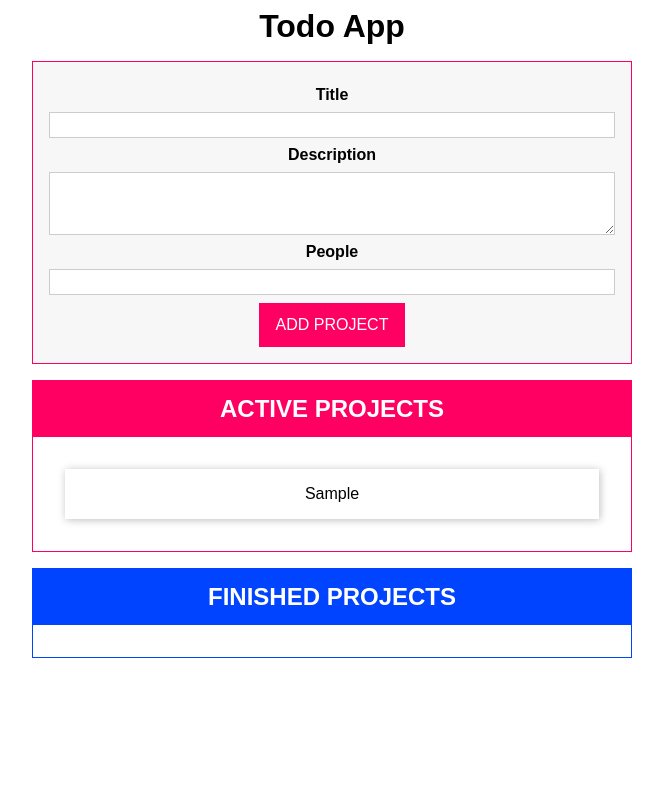
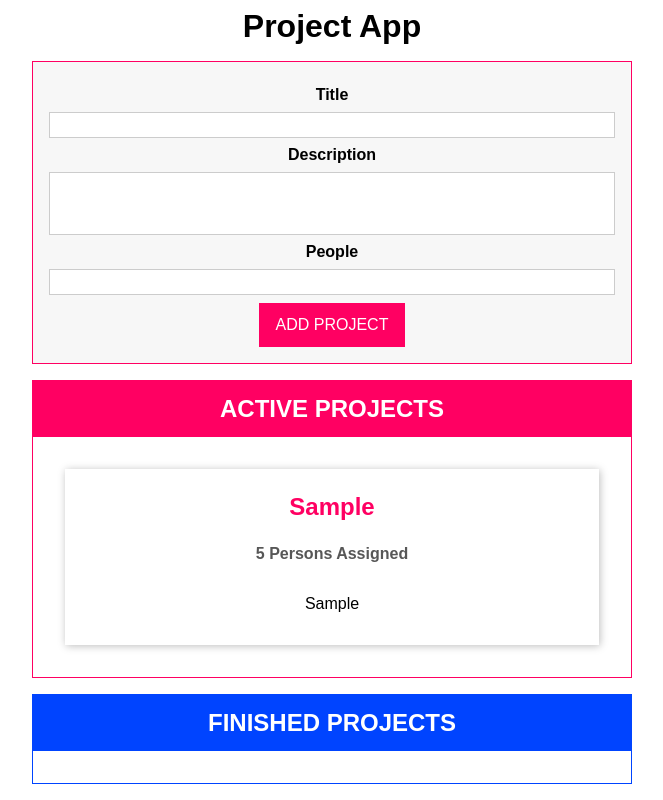
Before and after one commit to mchtkuk/typescript-project, a website with bundled scripts: page index.html in a window 1280 px wide. Both pictures are taken after typing "Sample", "Sample", "5" into the empty fields and a click on the button "ADD PROJECT". Shown: the whole page, without its empty margins (308-971 px from the left). Built offline with nearby package versions, Linux system fonts and the light colour scheme.

Commit message:
rendering people assigned and description

```diff
--- a/app.css
+++ b/app.css
@@ -23,6 +23,8 @@ h1 {
 li {
   display: flex;
   justify-content: center;
+  flex-direction: column;
+  text-align: center;
 }
 
 label,
@@ -32,6 +34,7 @@ textarea {
   margin: 0.5rem 0;
   justify-content: center;
   text-align: center;
+  resize: none;
 }
 
 label {
--- a/index.html
+++ b/index.html
@@ -9,7 +9,7 @@
     <script src="dist/app.js" defer></script>
   </head>
   <body>
-      <h1>Todo App</h1>
+      <h1>Project App</h1>
     <template id="project-input">
       <form>
         <div class="form-control">
@@ -28,7 +28,11 @@
       </form>
     </template>
     <template id="single-project">
-      <li></li>
+      <li>
+        <h2></h2>
+        <h3></h3>
+        <p></p>
+      </li>
     </template>
     <template id="project-list">
       <section class="projects">
--- a/src/app.ts
+++ b/src/app.ts
@@ -155,6 +155,36 @@ function autobind(_: any, _2: string, descriptor: PropertyDescriptor) {
     return adjDescriptor;
 }
 
+
+class ProjectItem extends Component<HTMLUListElement, HTMLLIElement> {
+  private project: Project;
+
+  get persons() {
+      if(this.project.people === 1) {
+      return '1 person';
+    } else {
+      return `${this.project.people} Persons`;
+    }
+}
+
+  constructor(hostId: string, project: Project) {
+    super('single-project', hostId, false, project.id);
+    this.project = project
+
+    this.configure();
+    this.renderContent();
+  }
+
+  configure() {}
+
+  renderContent() {
+    this.element.querySelector('h2')!.textContent = this.project.title;
+    this.element.querySelector('h3')!.textContent = this.persons + ' Assigned';
+    this.element.querySelector('p')!.textContent = this.project.description;
+
+  }
+}
+
 class ProjectList extends Component<HTMLDivElement, HTMLElement> {
     assignedProjects: Project[];
 
@@ -190,9 +220,7 @@ class ProjectList extends Component<HTMLDivElement, HTMLElement> {
         const listEl = document.getElementById(`${this.type}-projects-list`)! as HTMLUListElement;
         listEl.innerHTML = '';
         for(const prjItem of this.assignedProjects) {
-            const listItem = document.createElement('li');
-            listItem.textContent = prjItem.title;
-            listEl.appendChild(listItem);
+           new ProjectItem(this.element.querySelector('ul')!.id, prjItem)
         }
     }
 }
```
